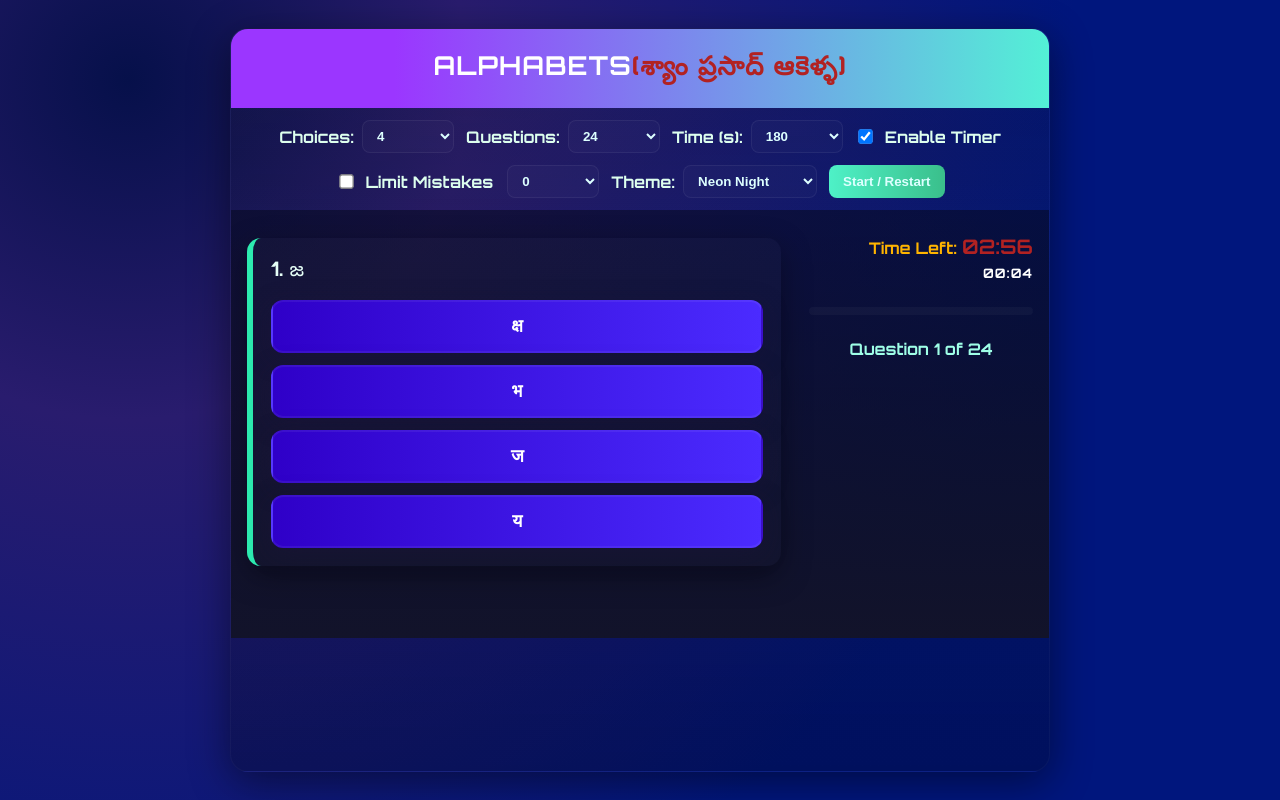
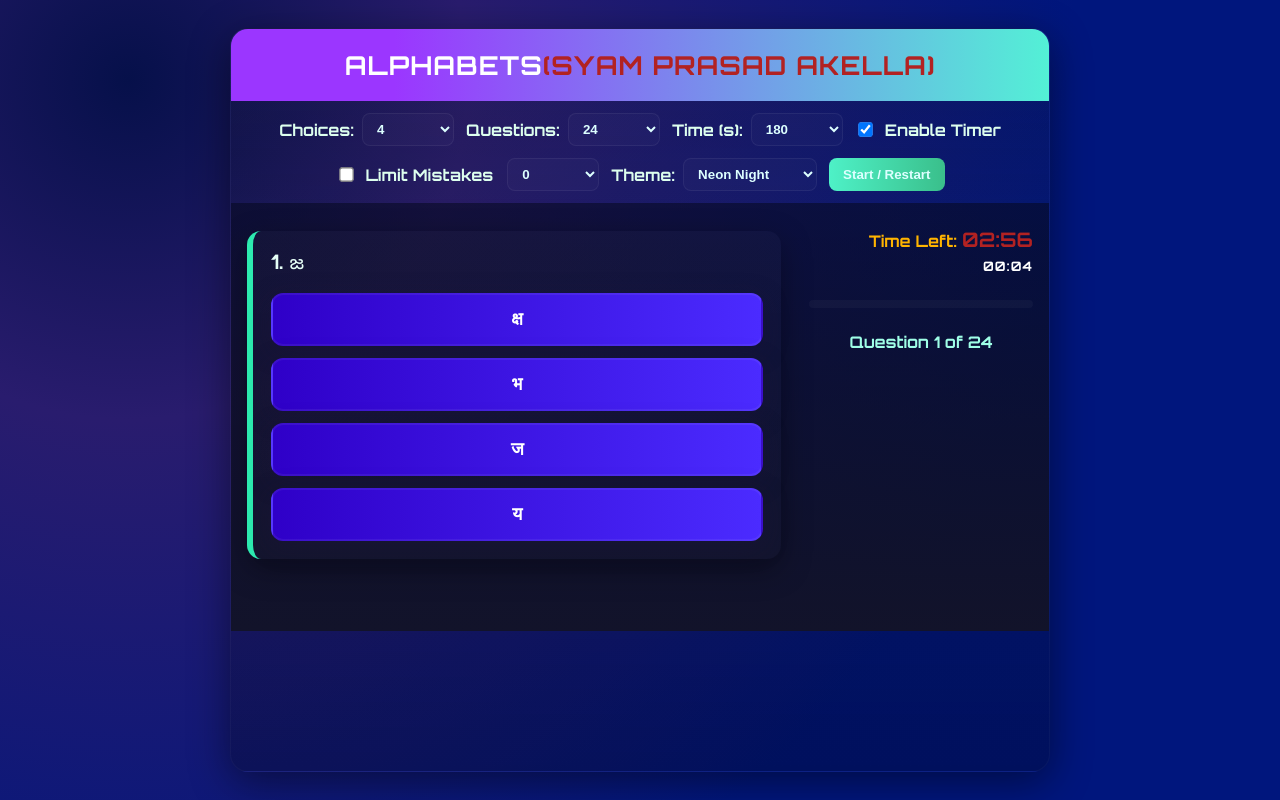
Before and after one commit to anvs5438/ALPHABETS-88, a plain HTML site: page index.html in a window 1280 px wide. Drawn offline with Linux system fonts and the light colour scheme.

Commit message:
Update index.html

```diff
--- a/index.html
+++ b/index.html
@@ -104,7 +104,7 @@ body{
 </head>
 <body>
 <div class="container" role="application" aria-label="Quiz app">
-  <div class="header">ALPHABETS<span style="color:#B22222; font-weight:bold;">(శ్యాం ప్రసాద్ ఆకెళ్ళ)</span></div>
+  <div class="header">ALPHABETS<span style="color:#B22222; font-weight:bold;">(SYAM PRASAD AKELLA)</span></div>
 
   <div class="controls" role="region" aria-label="Quiz controls">
     <div class="control-item" title="Number of choices per question">
```
